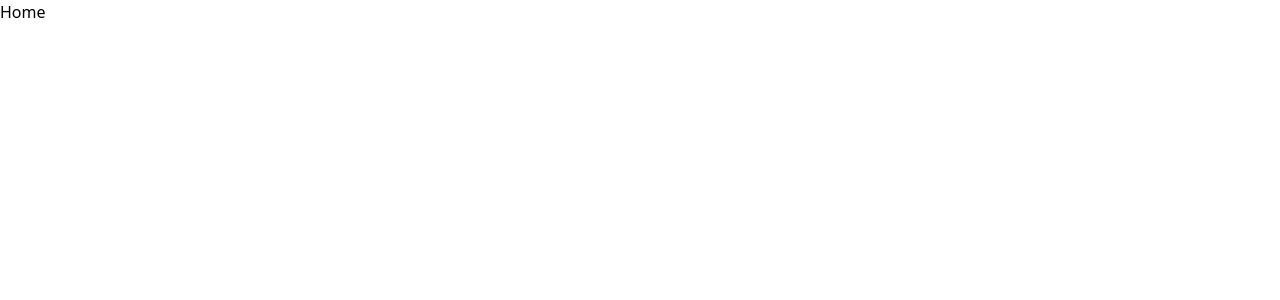
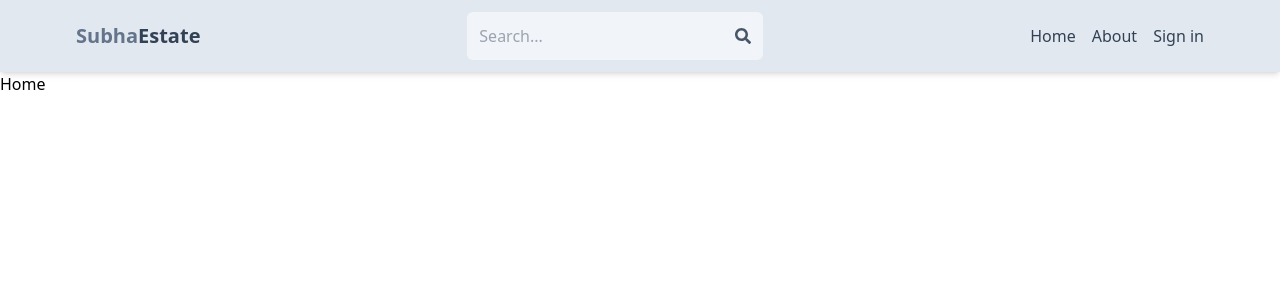
Before and after one commit to subhadeepghosh456/MERN_Realstate, a React (Vite) app in the folder client/: page / in a window 1280 px wide. Shown: the top 300 px of the page. Built offline with nearby package versions, Linux system fonts and the light colour scheme.

Commit message:
create header component

```diff
--- a/client/package.json
+++ b/client/package.json
@@ -12,6 +12,7 @@
   "dependencies": {
     "react": "^18.2.0",
     "react-dom": "^18.2.0",
+    "react-icons": "^5.0.1",
     "react-router-dom": "^6.22.2"
   },
   "devDependencies": {
--- a/client/src/App.jsx
+++ b/client/src/App.jsx
@@ -5,10 +5,12 @@
 import SignUp from "./pages/SignUp";
 import About from "./pages/About";
 import Profile from "./pages/Profile";
+import Header from "./components/Header";
 
 const App = () => {
   return (
     <BrowserRouter>
+      <Header />
       <Routes>
         <Route path="/" element={<Home />} />
         <Route path="/sign-in" element={<SignIn />} />
--- /dev/null
+++ b/client/src/components/Header.jsx
@@ -0,0 +1,42 @@
+import { FaSearch } from "react-icons/fa";
+import { Link } from "react-router-dom";
+
+const Header = () => {
+  return (
+    <header className="bg-slate-200 shadow-md">
+      <div className="flex justify-between items-center max-w-6xl mx-auto p-3">
+        <Link to="/">
+          <h1 className="font-bold text-sm sm:text-xl flex flex-wrap">
+            <span className="text-slate-500">Subha</span>
+            <span className="text-slate-700">Estate</span>
+          </h1>
+        </Link>
+        <form className="bg-slate-100 p-3 rounded-md flex items-center">
+          <input
+            type="text"
+            placeholder="Search..."
+            className="bg-transparent focus:outline-none w-24 sm:w-64"
+          />
+          <FaSearch className="text-slate-600" />
+        </form>
+        <ul className="flex gap-4">
+          <Link to="/">
+            <li className="hidden sm:inline text-slate-700 hover:underline">
+              Home
+            </li>
+          </Link>
+          <Link to="/about">
+            <li className="hidden sm:inline text-slate-700 hover:underline">
+              About
+            </li>
+          </Link>
+          <Link to="/sign-in">
+            <li className="inline text-slate-700 hover:underline">Sign in</li>
+          </Link>
+        </ul>
+      </div>
+    </header>
+  );
+};
+
+export default Header;
```
Also changed, not shown: 1 other file (tests, documents, lock files or other folders).
